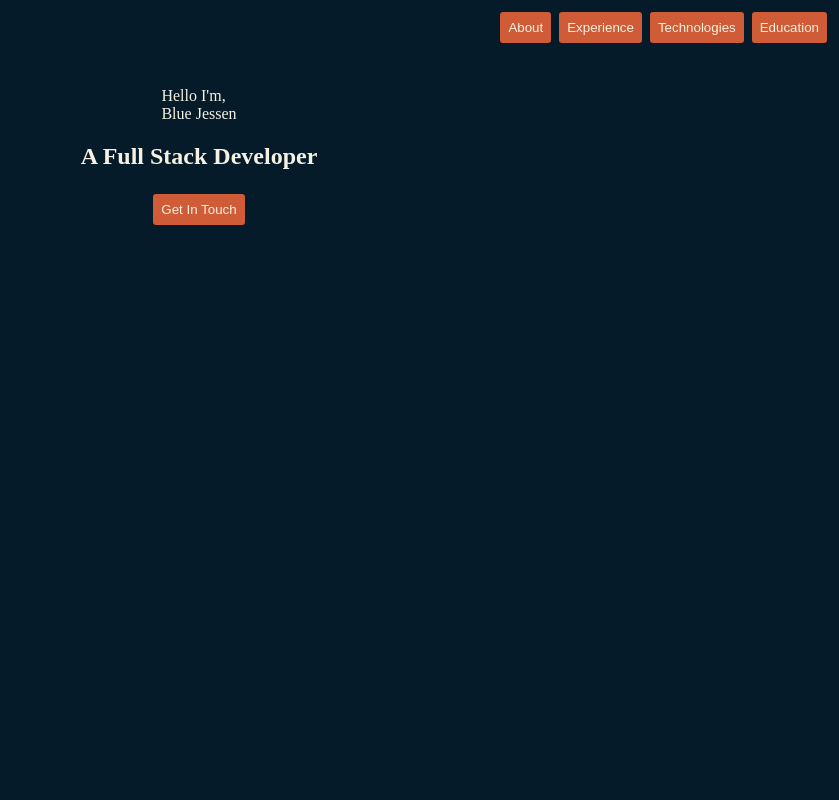
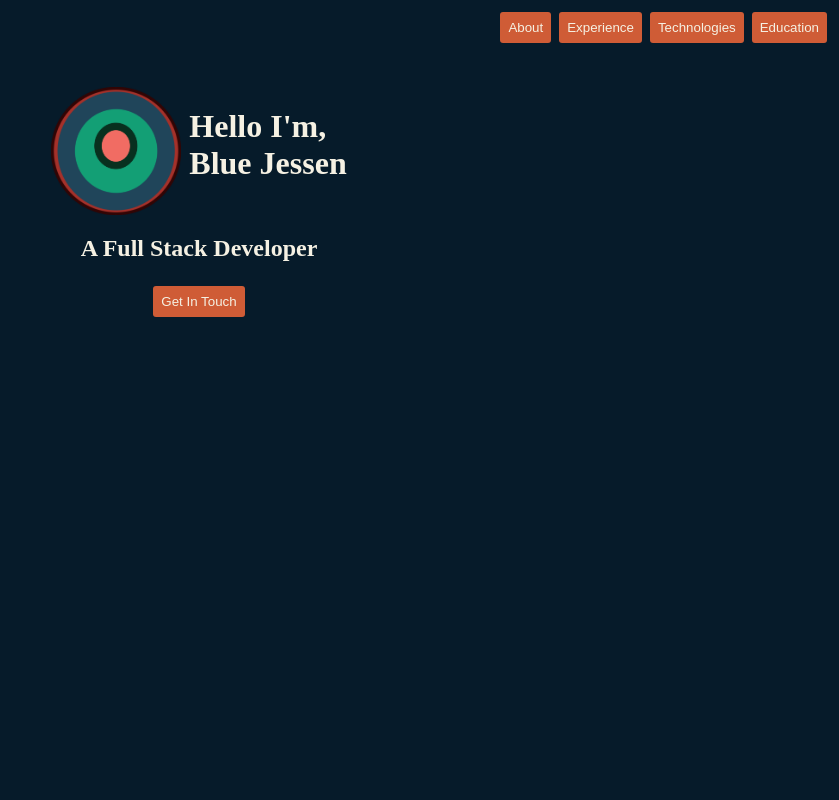
Before and after one commit to BlueNealis/blue-website, a website: page index.html in a window 1280 px wide. Shown: the top 800 px of the page, without its empty margins (441-1280 px from the left). Drawn offline with Linux system fonts and the light colour scheme.

Commit message:
Add placeholder image

```diff
--- a/index.html
+++ b/index.html
@@ -11,8 +11,10 @@
             <button><a href="#education">Education</a></button>
         </div>
         <div class="intro-section">
-            <img src=""
-            <h1>Hello I'm, <br> Blue Jessen</h1>
+            <div class="name-container">
+                <img src="./imgs/circle.png"/ width="130px" alt="Circle placeholder">
+                <h1 class="intro-header">Hello I'm, <br> Blue Jessen</h1>
+            </div>
             <h2>A Full Stack Developer</h2>
             <button><a href="#contact-form">Get In Touch</a></button>
         </div>
--- a/styles.css
+++ b/styles.css
@@ -48,6 +48,10 @@ html {
     align-items: center;
 }
 
+.intro-header {
+    margin-left: .5rem;
+}
+
 .info-section {
     background-color: var(--blue);
     color:var(--darkBlue);
@@ -65,3 +69,7 @@ html {
     display: flex;
     justify-content: flex-end;
 }
+
+.name-container {
+    display:flex;
+}
```
Also changed, not shown: imgs/circle.png (added), 1 other file.
